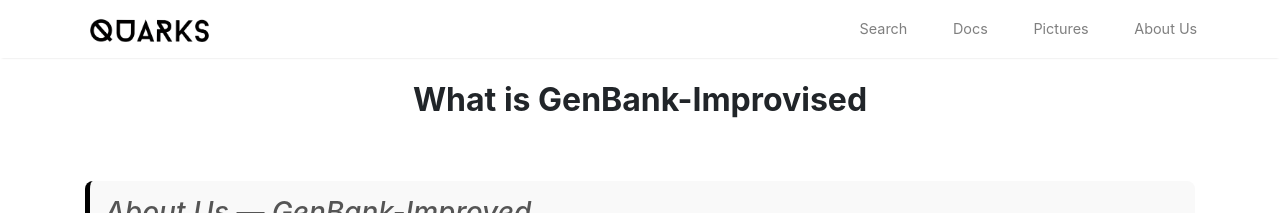
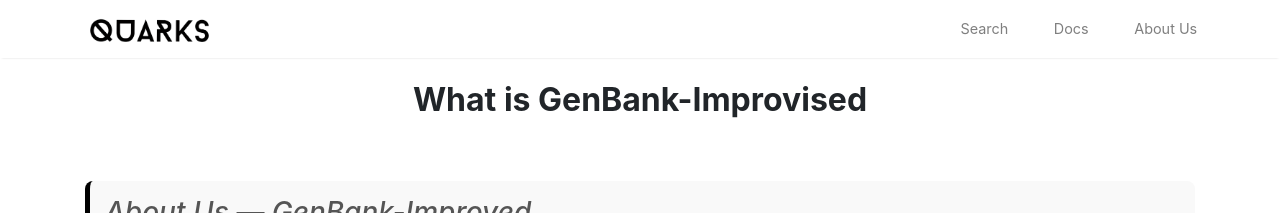
Before and after one commit to iGEM-IISc-2025/GenBank-Improvised, a Jekyll site: the page built from aboutus.html, in a window 1280 px wide. Shown: the top 213 px of the page. Built offline with Jekyll 4.4.1, drawn with Linux system fonts in a browser that asks for light colours; nearby versions of some CDN libraries.

Commit message:
removed pictures somewhere

```diff
--- a/_layouts/default.html
+++ b/_layouts/default.html
@@ -143,10 +143,6 @@
 
                 <li class="nav-item">
                 <a class="nav-link" href="{{ site.baseurl }}/docs">Docs</a>
-                </li>
-
-                <li class="nav-item">
-                <a class="nav-link" href="{{ site.baseurl }}/pictures">Pictures</a>
                 </li>
 
                 <li class="nav-item">
--- a/aboutus.html
+++ b/aboutus.html
@@ -13,8 +13,6 @@
     <div class="editors-note-content">
         <blockquote>
             <h3>About Us — GenBank-Improved</h3>
-
-
                 We are a student team from the
                 <a href="https://iisc.ac.in/" target="_blank" rel="noopener">Indian Institute of Science (IISc),
                     Bangalore</a>,
```
